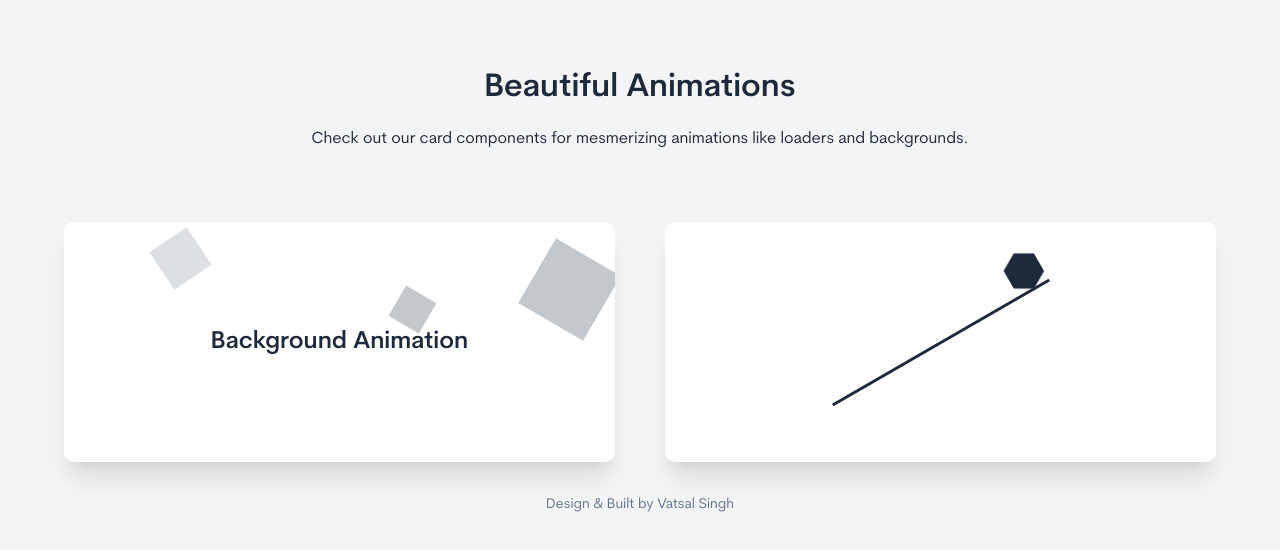
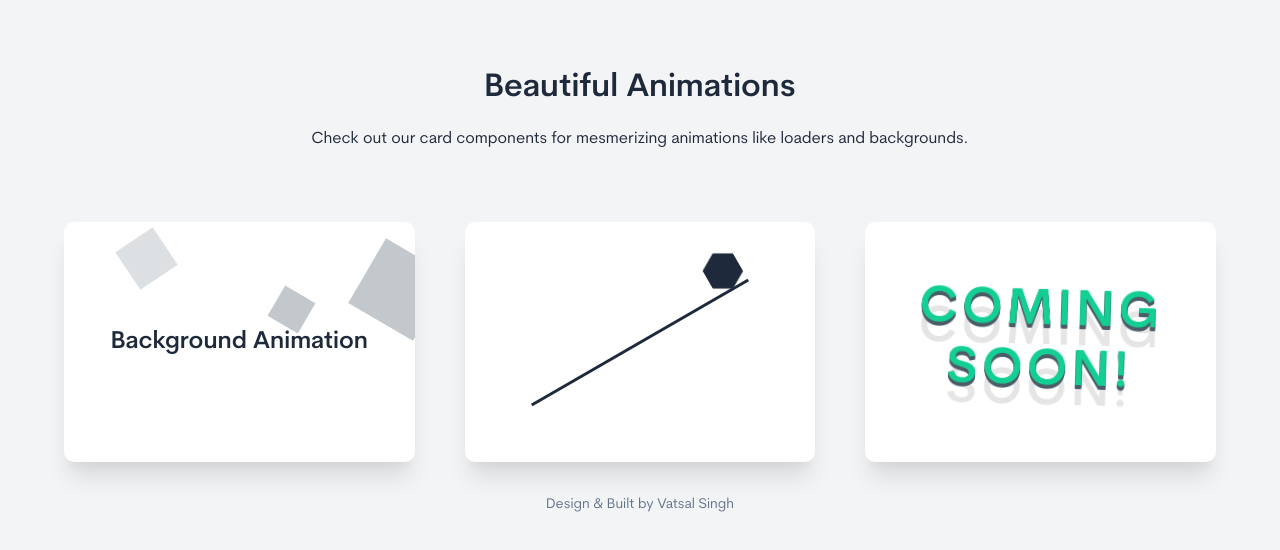
Before and after one commit to vatsalsinghkv/beautiful-animations, a website built with Vite: page index.html in a window 1280 px wide. Built offline with nearby package versions, Linux system fonts and the light colour scheme.

Commit message:
feat: text loader swing add

```diff
--- a/index.html
+++ b/index.html
@@ -85,6 +85,12 @@
           </div>
         </div>
       </div>
+
+      <div class="card">
+        <div class="loader-swing">
+          <h2 class="loader-swing__text">coming soon!</h2>
+        </div>
+      </div>
     </main>
     <footer class="attribution">
       <a
--- a/src/styles/sass/components/loaders/_index.scss
+++ b/src/styles/sass/components/loaders/_index.scss
@@ -1 +1,2 @@
 @forward './swing-ball';
+@forward './swing';
--- /dev/null
+++ b/src/styles/sass/components/loaders/_swing.scss
@@ -0,0 +1,28 @@
+.loader-swing {
+  &__text {
+    width: 95%;
+    margin: 0 auto;
+    color: var(--color-accent);
+    text-transform: uppercase;
+    text-align: center;
+    font-size: 50px;
+    line-height: 60px;
+    letter-spacing: 5px;
+    text-shadow: 0 1px 0 var(--color-grey-2), 0 2px 0 var(--color-grey-2),
+      0 3px 0 var(--color-grey-2), 0 4px 0 var(--color-grey-2),
+      0 20px 0 rgba($color: #000, $alpha: 0.1);
+
+    animation: float 3s linear infinite alternate;
+  }
+}
+
+@keyframes float {
+  0% {
+    transform: rotate(5deg);
+  }
+
+  // ? 100%
+  100% {
+    transform: rotate(-5deg);
+  }
+}
```
